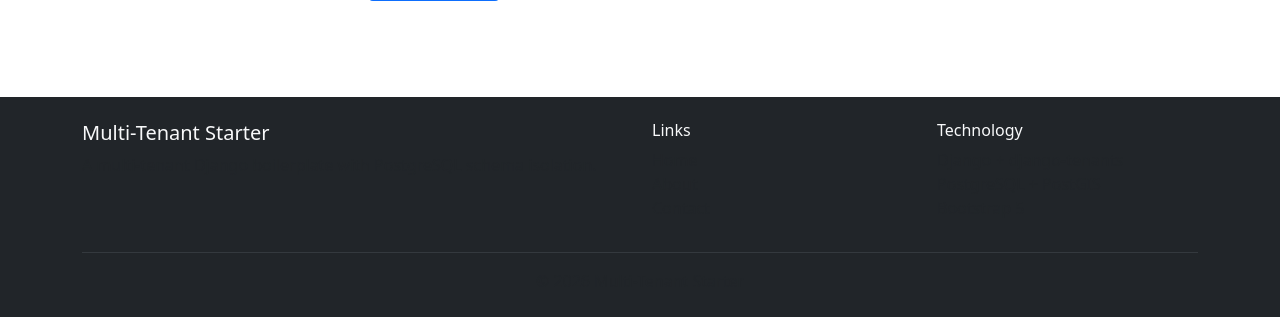
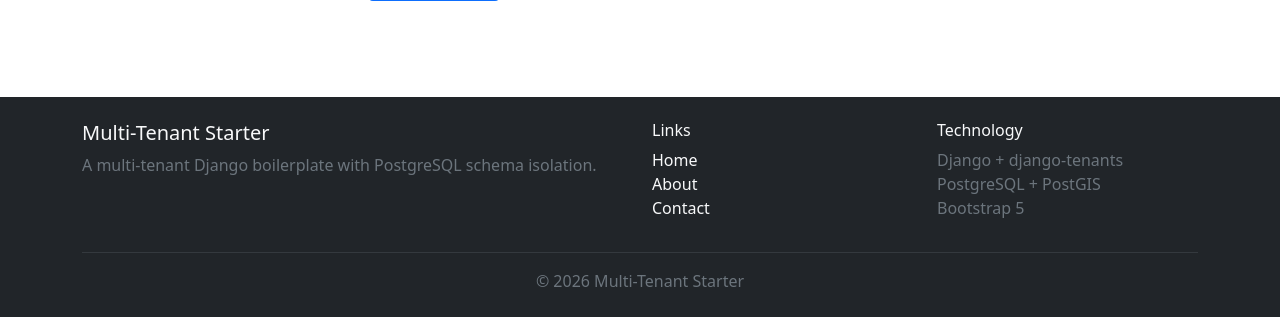
Before and after one commit to akouni/django-multi-tenant-starter, a Django app: template templates/public/contact.html in a window 1280 px wide. Shown: the part 701-1018 px from the top of the page. Run offline with Django 5.2, Linux system fonts and the light colour scheme; the template is opened without the code that fills it, so the values that code supplies are empty.

Commit message:
Fix footer: use text-light/text-secondary instead of text-muted on dark bg

```diff
--- a/templates/front-components/front-footer.html
+++ b/templates/front-components/front-footer.html
@@ -4,19 +4,19 @@
         <div class="row">
             <div class="col-md-6">
                 <h5>{{ tenant_name|default:"Multi-Tenant Starter" }}</h5>
-                <p class="text-muted">{% trans "A multi-tenant Django boilerplate with PostgreSQL schema isolation." %}</p>
+                <p class="text-secondary">{% trans "A multi-tenant Django boilerplate with PostgreSQL schema isolation." %}</p>
             </div>
             <div class="col-md-3">
                 <h6>{% trans "Links" %}</h6>
                 <ul class="list-unstyled">
-                    <li><a href="{% url 'main:home' %}" class="text-muted text-decoration-none">{% trans "Home" %}</a></li>
-                    <li><a href="{% url 'main:about' %}" class="text-muted text-decoration-none">{% trans "About" %}</a></li>
-                    <li><a href="{% url 'main:contact' %}" class="text-muted text-decoration-none">{% trans "Contact" %}</a></li>
+                    <li><a href="{% url 'main:home' %}" class="text-light text-decoration-none">{% trans "Home" %}</a></li>
+                    <li><a href="{% url 'main:about' %}" class="text-light text-decoration-none">{% trans "About" %}</a></li>
+                    <li><a href="{% url 'main:contact' %}" class="text-light text-decoration-none">{% trans "Contact" %}</a></li>
                 </ul>
             </div>
             <div class="col-md-3">
                 <h6>{% trans "Technology" %}</h6>
-                <ul class="list-unstyled text-muted">
+                <ul class="list-unstyled text-secondary">
                     <li>Django + django-tenants</li>
                     <li>PostgreSQL + PostGIS</li>
                     <li>Bootstrap 5</li>
@@ -24,6 +24,6 @@
             </div>
         </div>
         <hr class="border-secondary">
-        <p class="text-center text-muted mb-0">&copy; {% now "Y" %} {{ tenant_name|default:"Multi-Tenant Starter" }}</p>
+        <p class="text-center text-secondary mb-0">&copy; {% now "Y" %} {{ tenant_name|default:"Multi-Tenant Starter" }}</p>
     </div>
 </footer>
```
